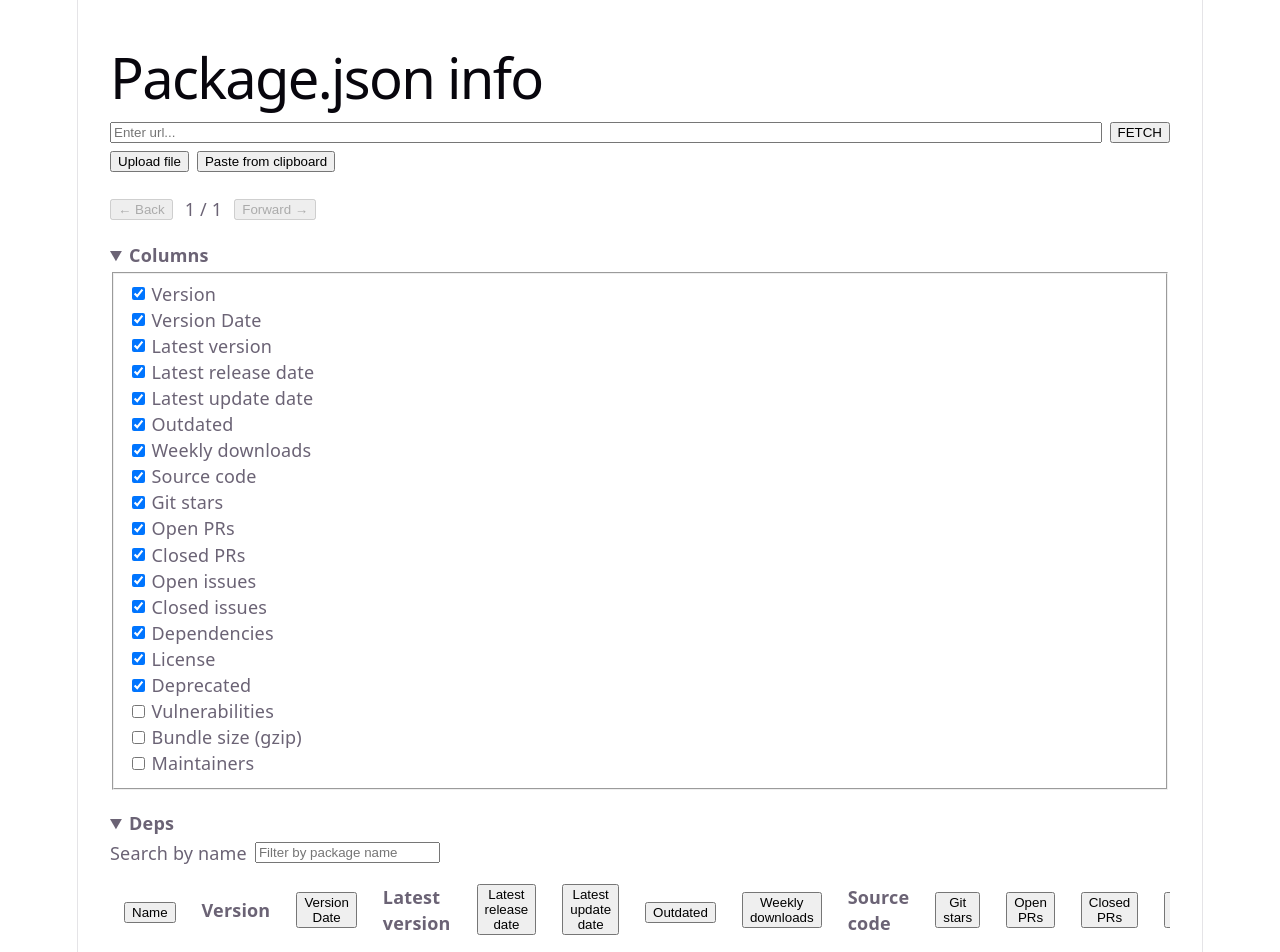
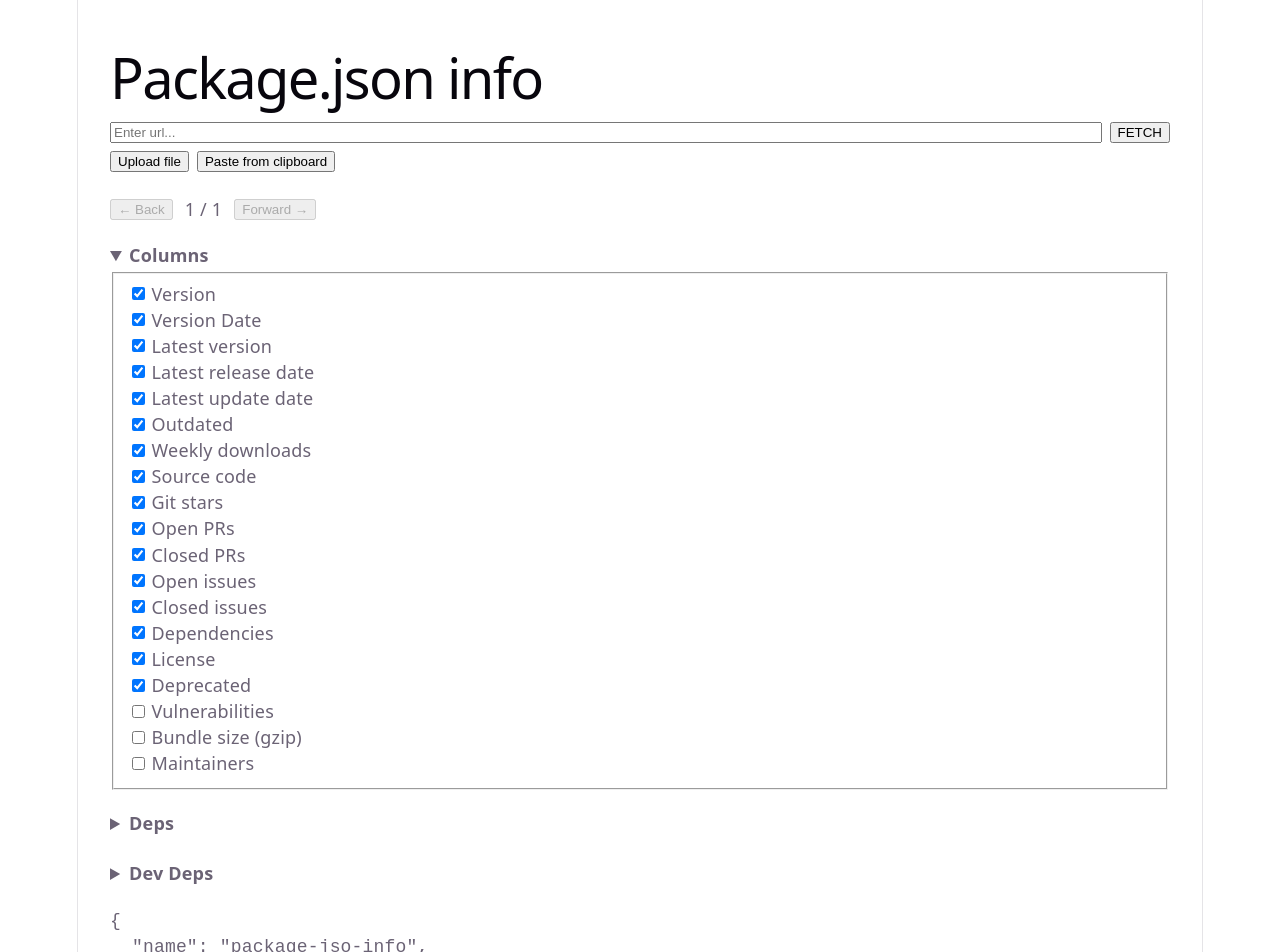
Before and after one commit to cheater900/package-json-info, a Vue app: page / in a window 1280 px wide. Shown: the top 952 px of the page. Built offline with nearby package versions, Linux system fonts and the light colour scheme; no server answers.

Commit message:
Collapse Deps and Dev Deps accordions by default

```diff
--- a/src/App.vue
+++ b/src/App.vue
@@ -49,7 +49,7 @@
       />
     </details>
 
-    <details class="accordion" open>
+    <details class="accordion">
       <summary>Deps<span v-if="isLoadingDeps"> (loading…)</span></summary>
       <dependencies-table
         :dependencies="deps"
@@ -58,7 +58,7 @@
       />
     </details>
 
-    <details class="accordion" open>
+    <details class="accordion">
       <summary>Dev Deps<span v-if="isLoadingDevDeps"> (loading…)</span></summary>
       <dependencies-table
         :dependencies="devDeps"
```
Also changed, not shown: 1 other file (tests, documents, lock files or other folders).
